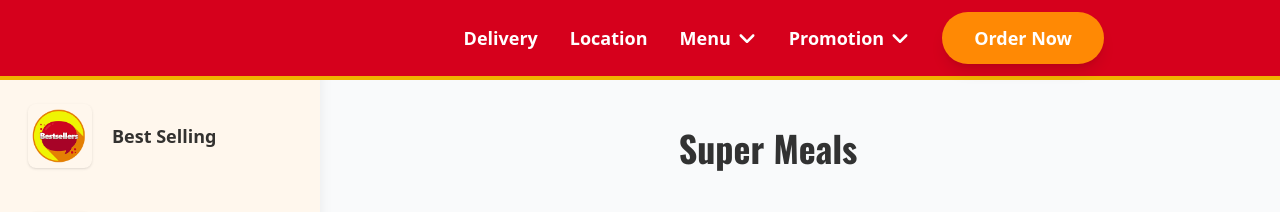
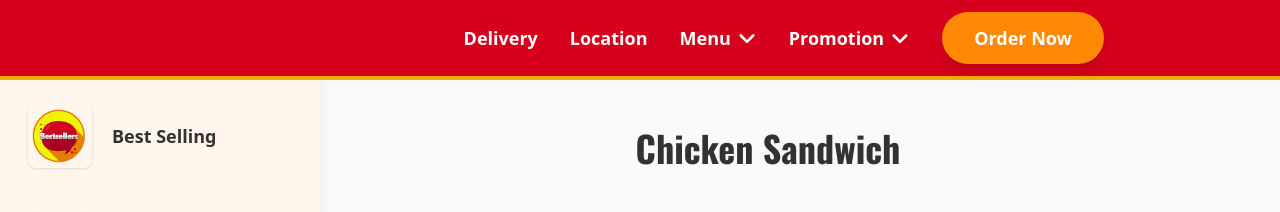
Before and after one commit to AdieDev0/Jollibee---static, a React (Vite) app in the folder jollibee/: page /ChickenSand in a window 1280 px wide. Shown: the top 212 px of the page. Built offline with nearby package versions, Linux system fonts and the light colour scheme.

Commit message:
style: update title in ChickenSand component from "Super Meals" to "Chicken Sandwich"

```diff
--- a/jollibee/src/components/ChickenSand.jsx
+++ b/jollibee/src/components/ChickenSand.jsx
@@ -38,7 +38,7 @@ const ChickenSand = () => {
       {/* Main Content */}
       <div className="flex-1 p-6 md:p-12">
         <p className="text-center font-extrabold text-4xl font-oswald text-black/80 mb-12">
-          Super Meals
+          Chicken Sandwich
         </p>
 
         {/* Responsive Grid */}
```
